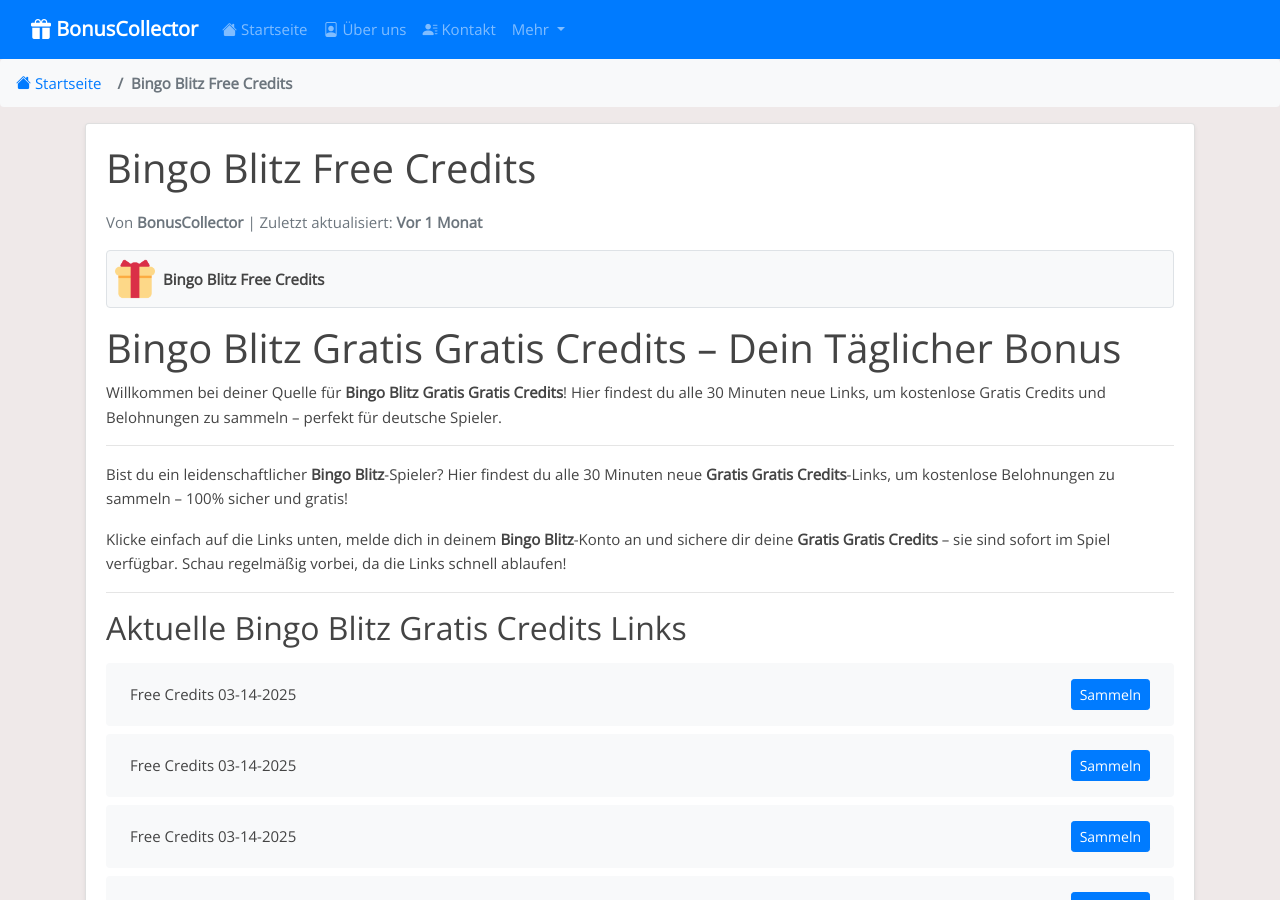
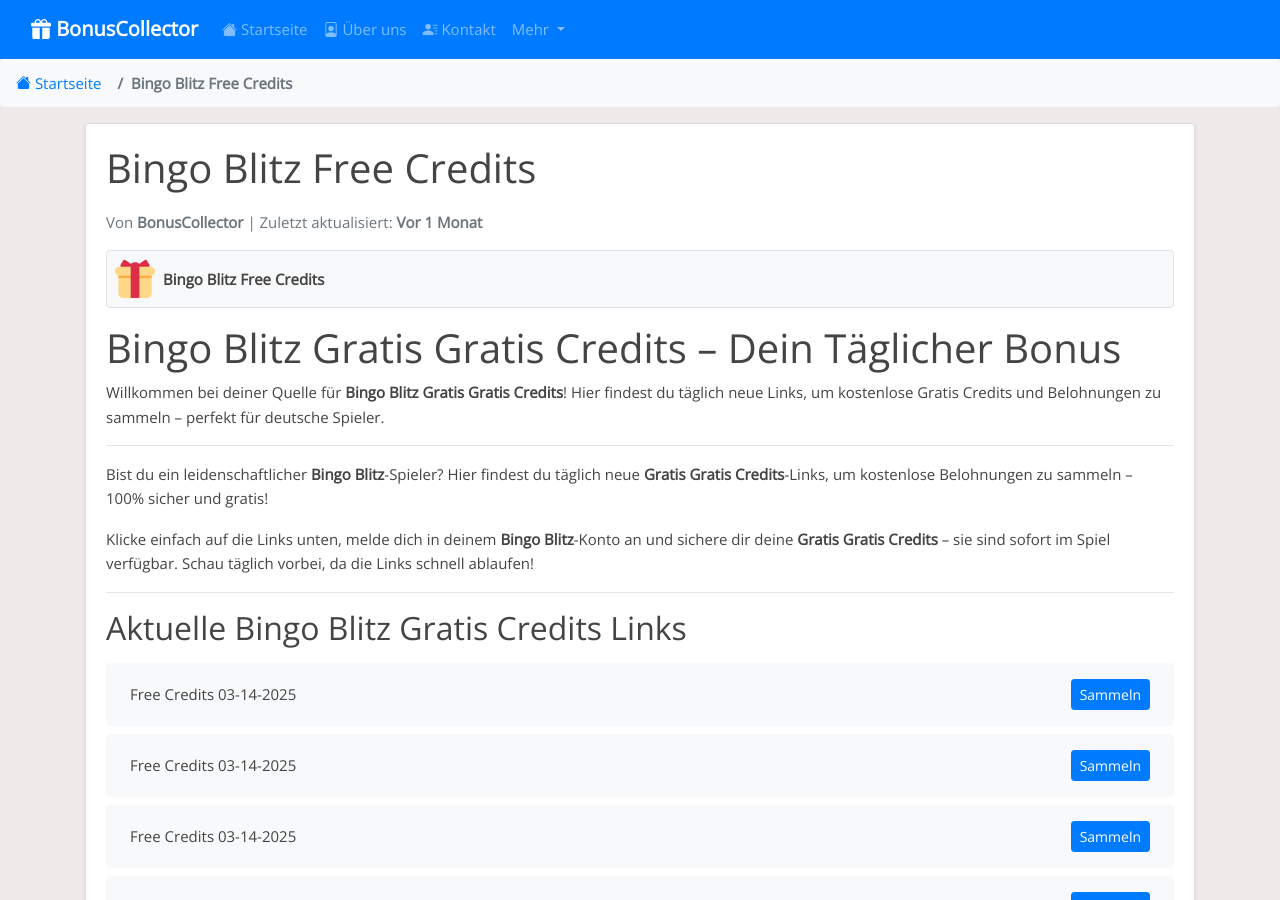
Before and after one commit to Prollad99/bs-de, a Jekyll site: the page built from _posts/2025-01-18-bingo-blitz.md, in a window 1280 px wide and 900 px high. Built offline with Jekyll 4.4.1, drawn with Linux system fonts in a browser that asks for light colours; some of the changed text lies outside the part shown.

Commit message:
Update  links and content - 2025-03-14 16:39

```diff
--- a/_includes/bingo-blitz_footer.html
+++ b/_includes/bingo-blitz_footer.html
@@ -2,7 +2,7 @@
 
 ## Was sind Gratis Credits-Links?
 
-**Gratis Credits**-Links sind offizielle Belohnungen von den **Bingo Blitz**-Entwicklern. Sie bieten kostenlose **Gratis Credits** wie Spins, Würfe, Credits oder spezielle Geschenke. Wir sammeln und prüfen diese Links alle 30 Minuten, damit du sie mühelos einlösen kannst.
+**Gratis Credits**-Links sind offizielle Belohnungen von den **Bingo Blitz**-Entwicklern. Sie bieten kostenlose **Gratis Credits** wie Spins, Würfe, Credits oder spezielle Geschenke. Wir sammeln und prüfen diese Links täglich, damit du sie mühelos einlösen kannst.
 
 ---
 
@@ -10,7 +10,7 @@
 
 Wir helfen dir, in **Bingo Blitz** vorne zu bleiben:
 
-- **Updates alle 30 Minuten:** Neue **Gratis Credits**-Links so schnell wie möglich (Stand: 14.03.2025 16:13).
+- **Tägliche Updates:** Neue **Gratis Credits**-Links jeden Tag (Stand: 14.03.2025 16:39).
 - **100 % sicher:** Links direkt aus offiziellen **Bingo Blitz**-Quellen.
 - **Kostenlos:** Keine Gebühren, keine Anmeldung – nur Belohnungen!
 
@@ -22,7 +22,7 @@
 
 - **Spins & Würfe sparen:** Nutze sie bei Events mit hohen Gewinnen.
 - **Münzen strategisch einsetzen:** Investiere klug, um schneller voranzukommen.
-- **Regelmäßig checken:** Links sind kurzlebig – sei schnell!
+- **Täglich checken:** Links sind kurzlebig – sei schnell!
 
 ---
 
@@ -34,7 +34,7 @@
 
 ### Wie oft werden die Links aktualisiert?
 
-Alle 30 Minuten! Besuche uns regelmäßig für frische **Gratis Credits**.
+Täglich! Besuche uns regelmäßig für frische **Gratis Credits**.
 
 ### Was wenn ein Link nicht funktioniert?
 
--- a/_includes/bingo-blitz_post.html
+++ b/_includes/bingo-blitz_post.html
@@ -1,12 +1,12 @@
 # Bingo Blitz Gratis Gratis Credits – Dein Täglicher Bonus
 
-Willkommen bei deiner Quelle für **Bingo Blitz Gratis Gratis Credits**! Hier findest du alle 30 Minuten neue Links, um kostenlose Gratis Credits und Belohnungen zu sammeln – perfekt für deutsche Spieler.
+Willkommen bei deiner Quelle für **Bingo Blitz Gratis Gratis Credits**! Hier findest du täglich neue Links, um kostenlose Gratis Credits und Belohnungen zu sammeln – perfekt für deutsche Spieler.
 
 ---
 
-Bist du ein leidenschaftlicher **Bingo Blitz**-Spieler? Hier findest du alle 30 Minuten neue **Gratis Gratis Credits**-Links, um kostenlose Belohnungen zu sammeln – 100% sicher und gratis!
+Bist du ein leidenschaftlicher **Bingo Blitz**-Spieler? Hier findest du täglich neue **Gratis Gratis Credits**-Links, um kostenlose Belohnungen zu sammeln – 100% sicher und gratis!
 
-Klicke einfach auf die Links unten, melde dich in deinem **Bingo Blitz**-Konto an und sichere dir deine **Gratis Gratis Credits** – sie sind sofort im Spiel verfügbar. Schau regelmäßig vorbei, da die Links schnell ablaufen!
+Klicke einfach auf die Links unten, melde dich in deinem **Bingo Blitz**-Konto an und sichere dir deine **Gratis Gratis Credits** – sie sind sofort im Spiel verfügbar. Schau täglich vorbei, da die Links schnell ablaufen!
 
 ---
 
```
